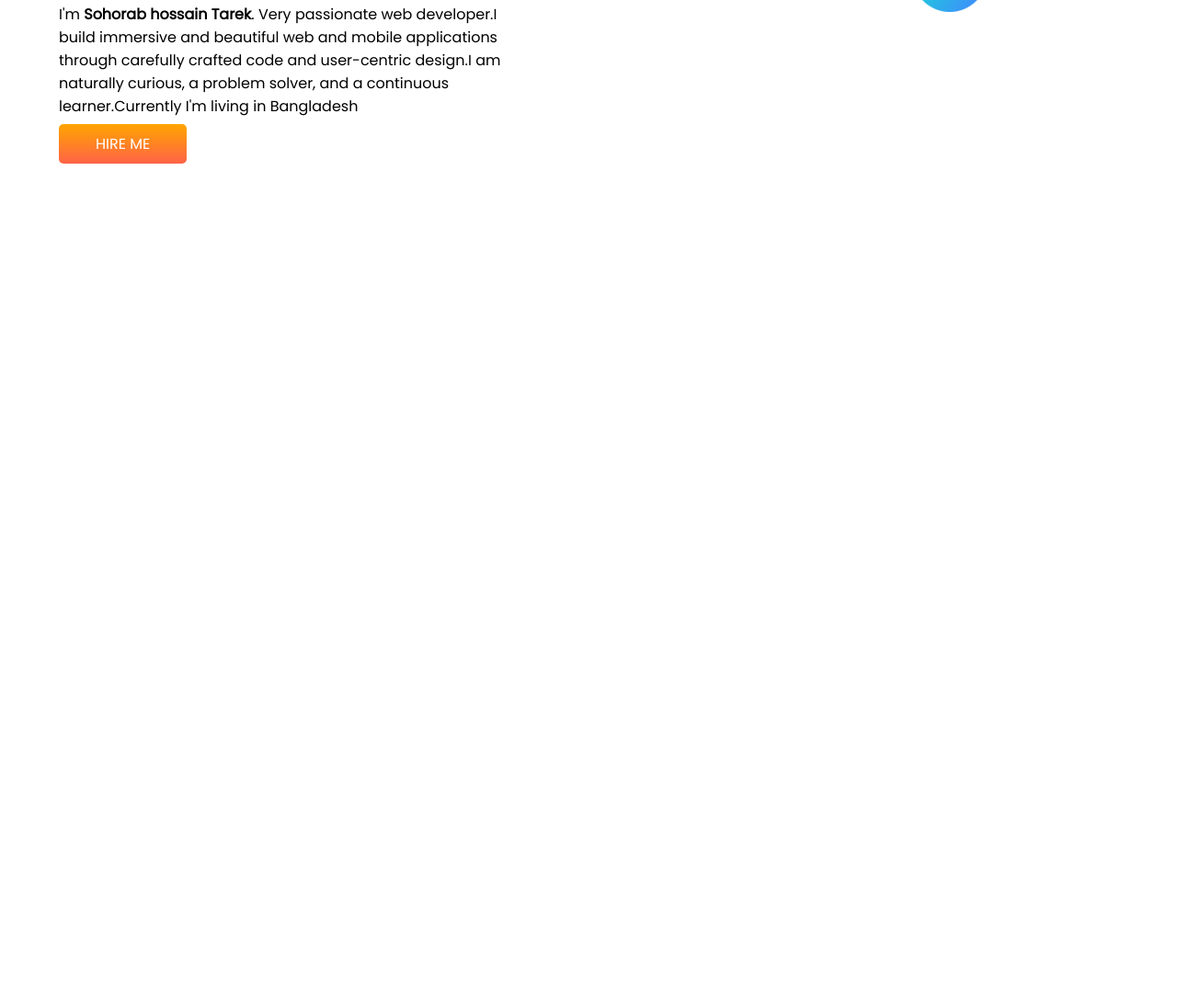
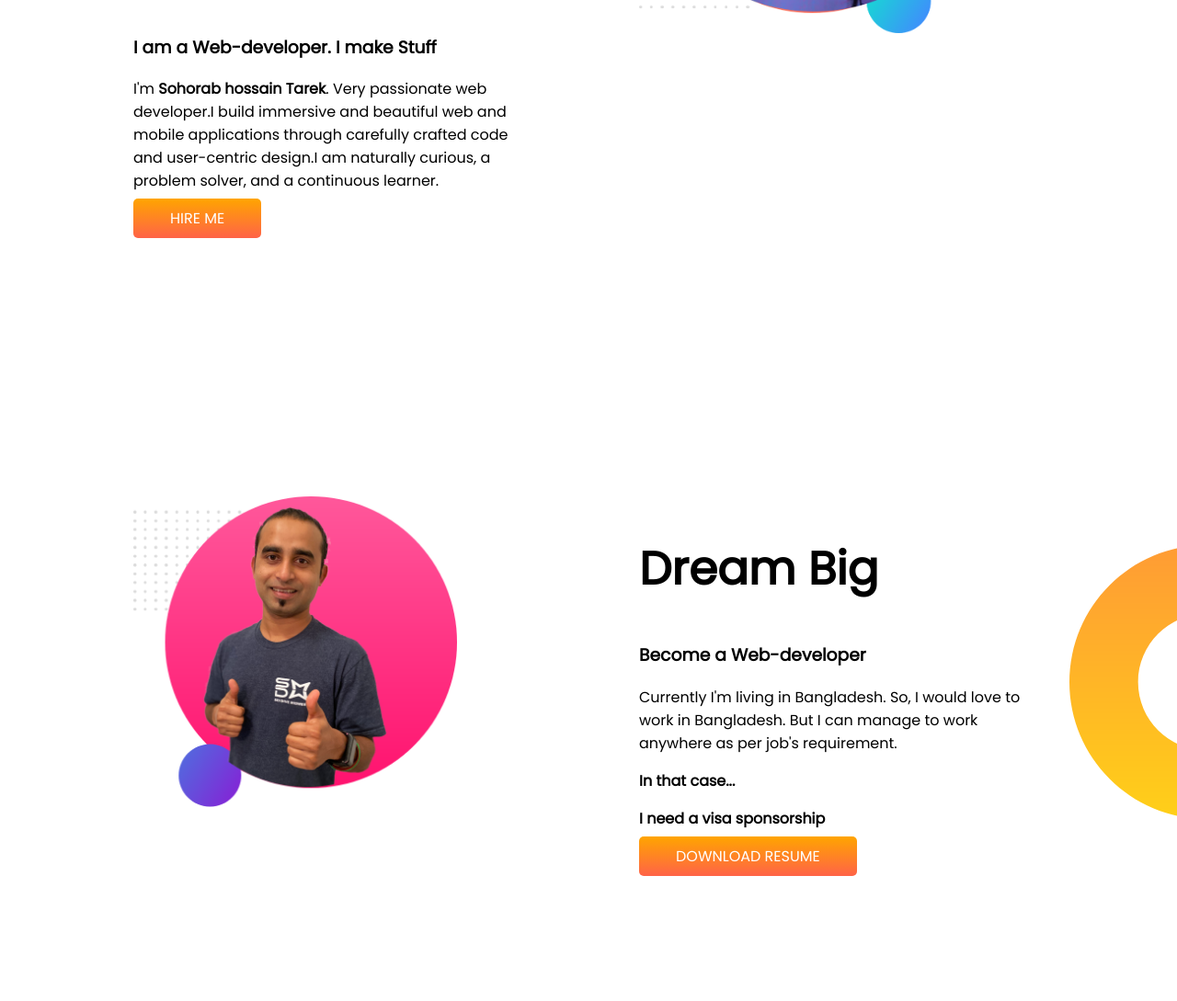
Before and after one commit to SOHORABHOSSAINTAREK/developer-portfolio, a plain HTML site: page index.html in a window 1280 px wide. Shown: the part 458-1547 px from the top of the page at 92% size. Before the commit the page ends 800 px from the top, so only its background shows below. Drawn offline with Linux system fonts and the light colour scheme.

Commit message:
dream added

```diff
--- a/index.html
+++ b/index.html
@@ -21,7 +21,7 @@
             <p>I'm <strong>Sohorab hossain Tarek</strong>. Very passionate web developer.I build immersive and beautiful
                 web
                 and mobile applications through carefully crafted code and user-centric design.I am naturally curious, a
-                problem solver, and a continuous learner.Currently I'm living in Bangladesh</p>
+                problem solver, and a continuous learner.</p>
             <a class="link-button" target="blank" href="https://web.facebook.com/sh.tarek.98">HIRE ME</a>
         </div>
 
@@ -29,6 +29,21 @@
             <img src="images/my-bg.png" alt="">
         </div>
     </section>
+    <section class="dream-big">
+        <div class="half-width">
+            <img src="images/jhankar2.png" alt="">
+        </div>
+        <div class="half-width">
+            <h1>Dream Big</h1>
+            <h3>Become a Web-developer</h3>
+            <p>Currently I'm living in Bangladesh. So, I would love to work in Bangladesh. But I can manage to work
+                anywhere as per job's requirement.</p>
+            <p><strong>In that case...</strong> </p>
+            <p><strong>I need a visa sponsorship</strong></p>
+            </strong></p>
+            <a class="link-button" target="_blank" href="">DOWNLOAD RESUME</a>
+        </div>
+    </section>
 </body>
 
 </html>
--- a/style.css
+++ b/style.css
@@ -10,6 +10,7 @@ h1{
 }
 section{
     display: flex;
+    padding: 90px;
 }
 .half-width{
     width: 50%;
@@ -30,3 +31,8 @@ section{
     background-image: url(images/top-banner.png);
     background-repeat: no-repeat;
 }
+.dream-big{
+    background-image: url(images/dream-bg.png);
+    background-repeat: no-repeat;
+    background-position: right;
+}
```
Also changed, not shown: images/2nd.jpg (added).
